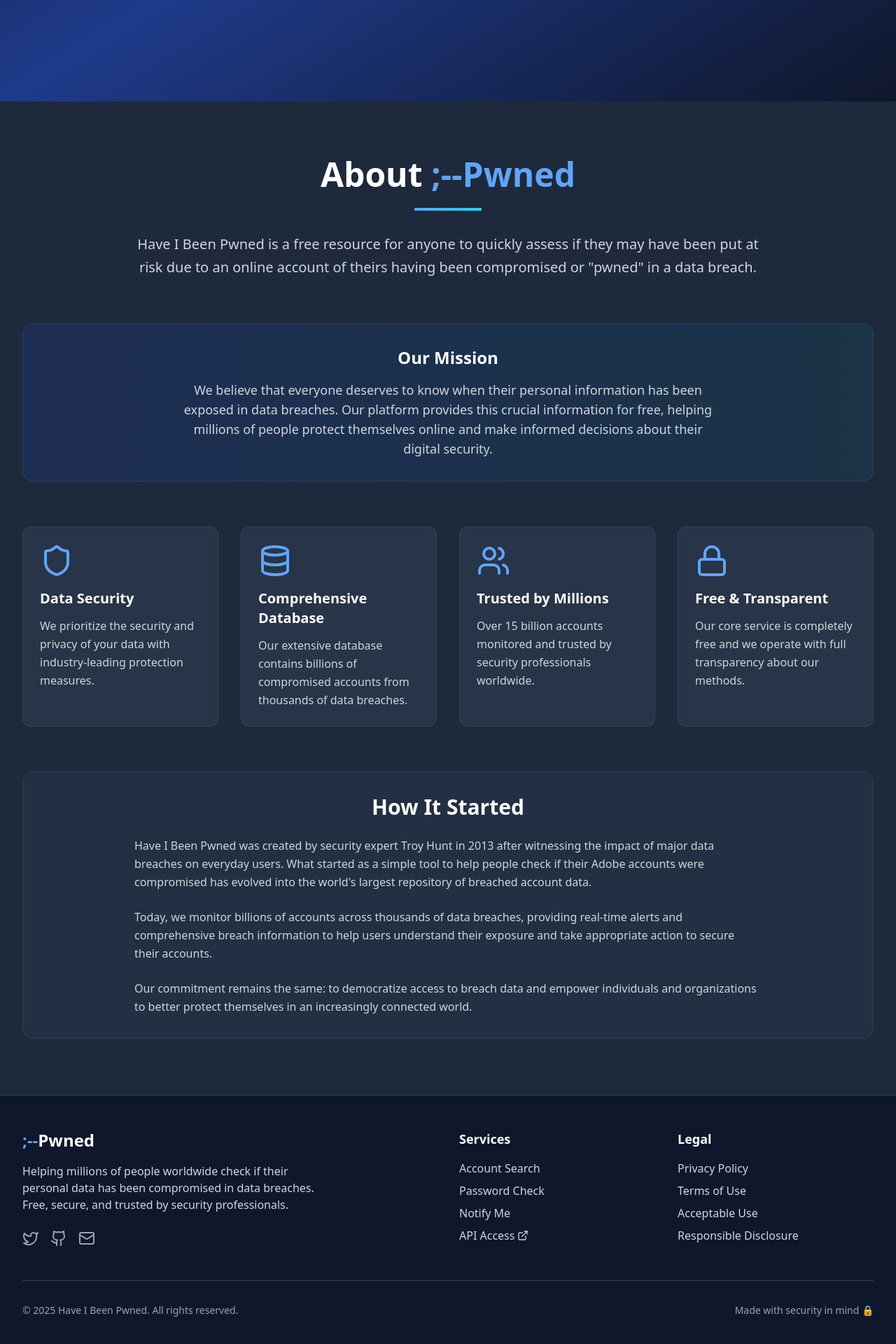
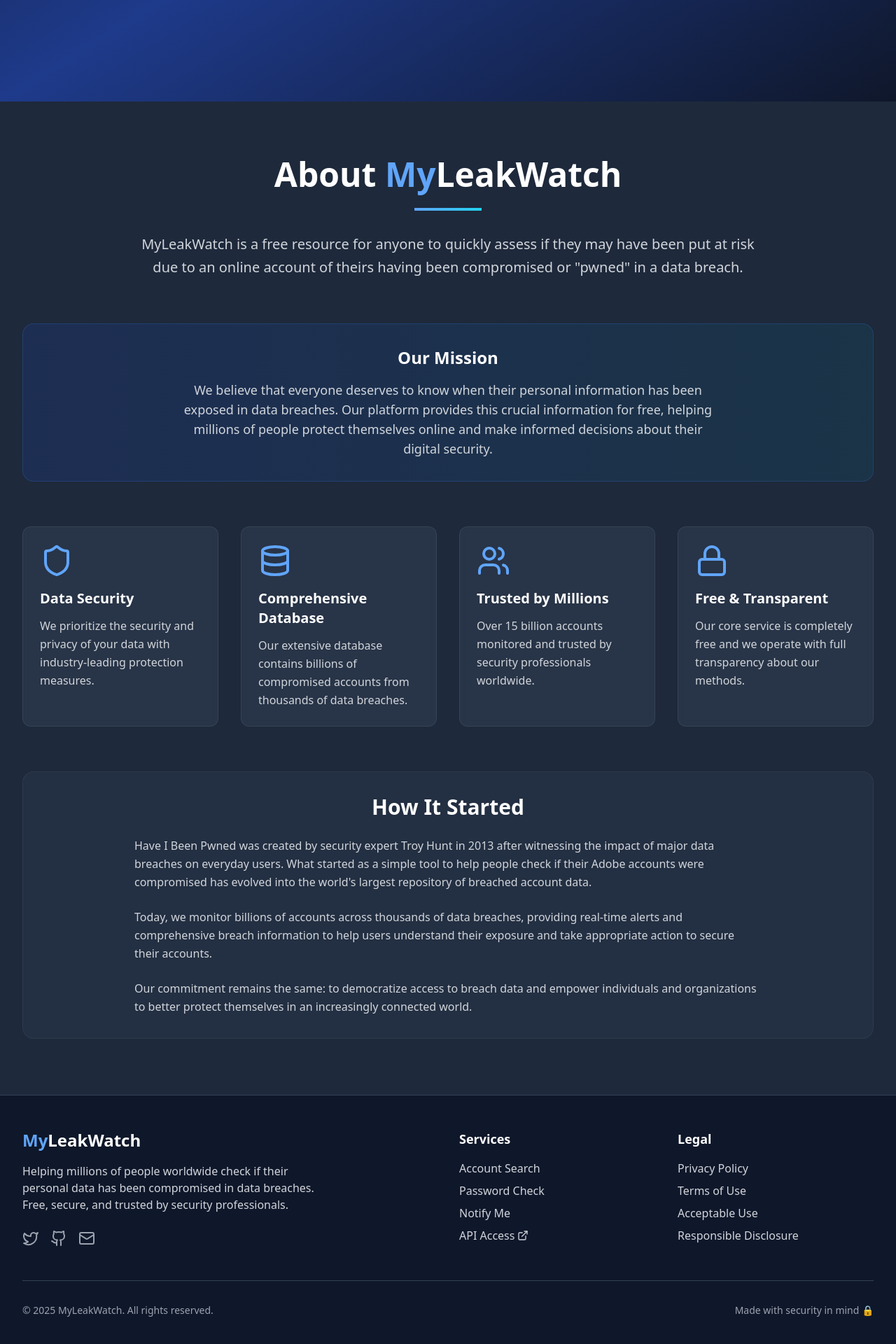
Before and after one commit to Virus2hell/MyLeakWatch, a React (Vite) app in the folder my-app/: page / in a window 1280 px wide. Shown: the part 720-2640 px from the top of the page at 70% size. Built offline with nearby package versions, Linux system fonts and the light colour scheme.

Commit message:
changes-in-about-and-footer

```diff
--- a/my-app/src/components/AboutUs.tsx
+++ b/my-app/src/components/AboutUs.tsx
@@ -31,11 +31,11 @@
         {/* Section Header */}
         <div className="text-center mb-16">
           <h2 className="text-4xl sm:text-5xl font-bold text-white mb-6">
-            About <span className="text-blue-400">;--Pwned</span>
+            About <span className="text-blue-400">My</span>LeakWatch
           </h2>
           <div className="w-24 h-1 bg-gradient-to-r from-blue-400 to-cyan-400 mx-auto mb-8"></div>
           <p className="text-xl text-gray-300 max-w-4xl mx-auto leading-relaxed">
-            Have I Been Pwned is a free resource for anyone to quickly assess if they may have been
+            MyLeakWatch is a free resource for anyone to quickly assess if they may have been
             put at risk due to an online account of theirs having been compromised or "pwned" in a data breach.
           </p>
         </div>
--- a/my-app/src/components/Footer.tsx
+++ b/my-app/src/components/Footer.tsx
@@ -9,7 +9,7 @@
           {/* Brand */}
           <div className="col-span-1 lg:col-span-2">
             <div className="text-2xl font-bold text-white mb-4">
-              <span className="text-blue-400">;--</span>Pwned
+              <span className="text-blue-400">My</span>LeakWatch
             </div>
             <p className="text-gray-300 mb-6 max-w-md">
               Helping millions of people worldwide check if their personal data has been
@@ -87,7 +87,7 @@
         <div className="border-t border-slate-700 mt-12 pt-8">
           <div className="flex flex-col md:flex-row justify-between items-center">
             <p className="text-gray-400 text-sm">
-              © 2025 Have I Been Pwned. All rights reserved.
+              © 2025 MyLeakWatch. All rights reserved.
             </p>
             <p className="text-gray-400 text-sm mt-2 md:mt-0">
               Made with security in mind 🔒
```
